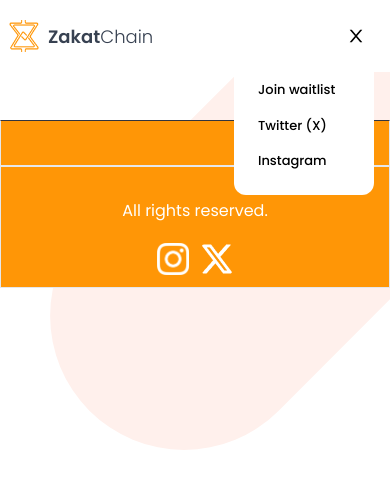
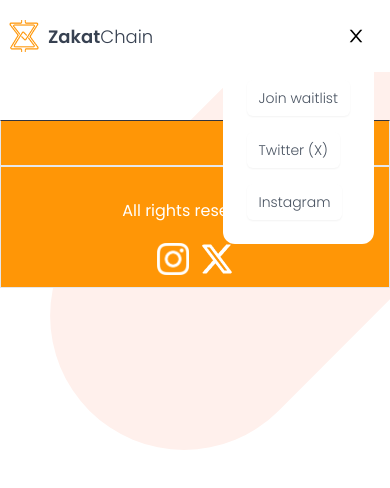
Before and after one commit to yomidep/zakat, a Next.js app: page / in a window 390 px wide. Both pictures are taken after a click on the icon 356 px from the left and 36 px from the top of the page. Shown: the top 488 px of the page. Built offline with nearby package versions, Linux system fonts and the light colour scheme.

Commit message:
added links

```diff
--- a/components/Navbar.jsx
+++ b/components/Navbar.jsx
@@ -87,12 +87,6 @@
           </ul>
 
           <div className="sm:hidden flex flex-1 justify-end items-center">
-            {/* <img
-            src={toggle ? close : menu}
-            alt="menu"
-            className="w-[28px] h-[28px] object-contain"
-            onClick={() => setToggle(!toggle)}
-          /> */}
             {toggle ? (
               <AiOutlineClose size={20} onClick={() => setToggle(!toggle)} />
             ) : (
@@ -116,7 +110,20 @@
                       setActive(nav.title);
                     }}
                   >
-                    <a href={`#${nav.id}`}>{nav.title}</a>
+                    {nav.href ? (
+                      <Link
+                        target="_blank"
+                        rel="noopener noreferrer"
+                        href={nav.href}
+                        className="inline-flex justify-center gap-x-0 rounded-md bg-white px-3 py-2 text-sm font-light text-gray-600 shadow-sm hover:bg-gray-50"
+                      >
+                        {nav.title}
+                      </Link>
+                    ) : (
+                      <span className="inline-flex justify-center gap-x-0 rounded-md bg-white px-3 py-2 text-sm font-light text-gray-600 shadow-sm hover:bg-gray-50">
+                        {nav.title}
+                      </span>
+                    )}
                   </li>
                 ))}
               </ul>
```
